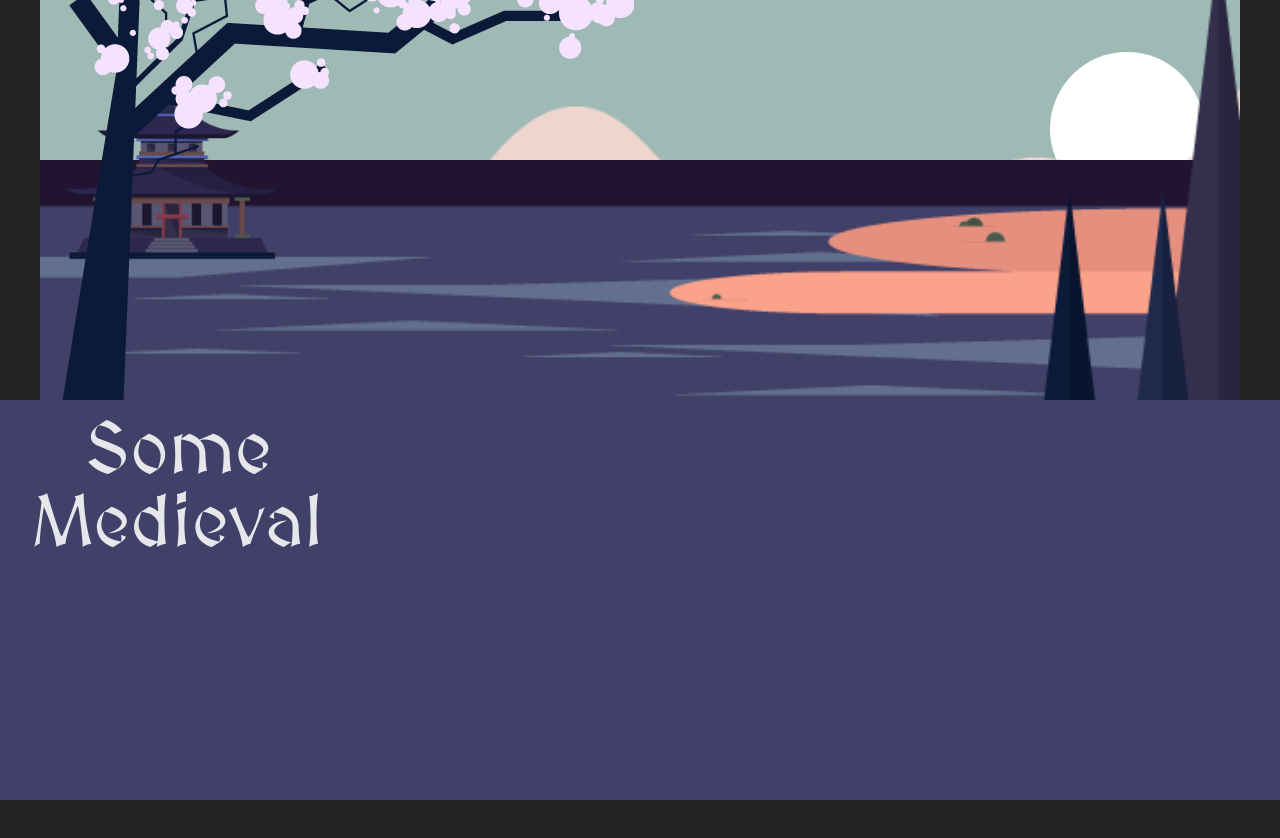
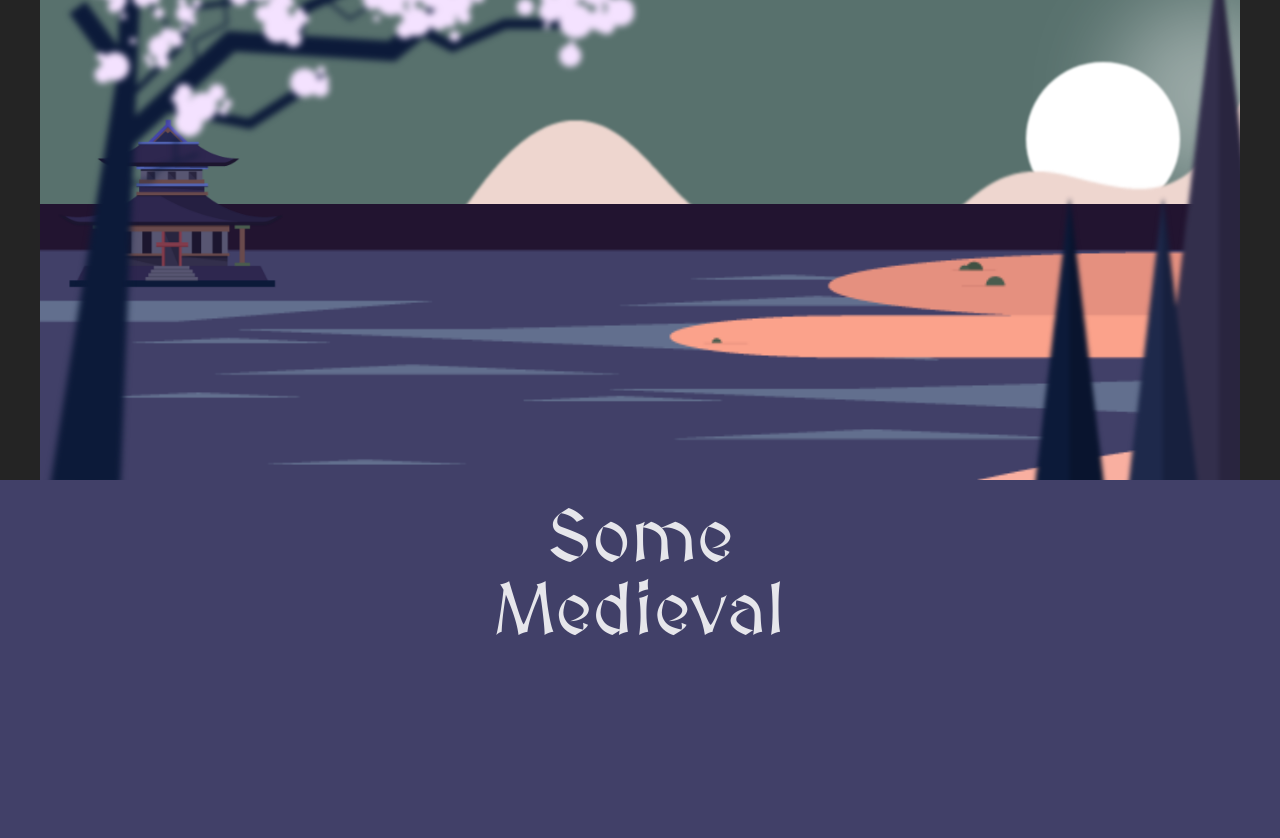
Before and after one commit to lostmart/medieval-sharpness, a React (Vite) app: page / in a window 1280 px wide. Shown: the top 838 px of the page. Before the commit the page ends 800 px from the top, so only its background shows below. Built offline with nearby package versions, Linux system fonts and the light colour scheme.

Commit message:
new intf

```diff
--- a/src/App.module.scss
+++ b/src/App.module.scss
@@ -2,8 +2,8 @@
 @use "./sass/mixins" as *;
 
 .scene {
-	background-color: $primary-color;
-	min-height: 50vh;
+	background-color: $primary-color-alt;
+	min-height: 60vh;
 	display: flex;
 	flex-direction: column;
 	justify-content: center;
@@ -17,9 +17,10 @@
 		position: absolute;
 		z-index: 0;
 		width: 100%;
-		top: calc(53% - 60px);
+		top: calc(57% - 60px);
 		left: 0;
 		transform-style: preserve-3d;
+		filter: blur(1px);
 
 		@include mobile-small {
 			top: calc(61% - 60px);
@@ -47,9 +48,23 @@
 		border-radius: 50%;
 		position: absolute;
 		top: 13%;
-		right: 3%;
+		right: 5%;
 		z-index: 0;
 		transform-style: preserve-3d;
+		filter: blur(1px);
+	}
+
+	.moonLight {
+		width: max(190px, 12vw);
+		height: max(190px, 12vw);
+		background-color: #ffffff66;
+		border-radius: 50%;
+		position: absolute;
+		top: 0%;
+		right: -5%;
+		z-index: 0;
+		transform-style: preserve-3d;
+		filter: blur(42px);
 	}
 
 	.lake {
@@ -83,7 +98,7 @@
 	.house {
 		position: absolute;
 		top: calc(52% - 60px);
-		left: -51px;
+		left: -10%;
 		z-index: 1;
 		transform-style: preserve-3d;
 		max-width: 220px;
@@ -97,10 +112,11 @@
 
 	.nearMountains {
 		position: absolute;
-		top: calc(39% - 60px);
+		top: calc(49% - 60px);
 		z-index: 1;
 		width: 106%;
 		transform-style: preserve-3d;
+		filter: blur(2px);
 
 		@include mobile-small {
 			top: calc(25% - 60px);
@@ -124,6 +140,7 @@
 		z-index: 1;
 		left: calc(10% - 110px);
 		transform-style: preserve-3d;
+		filter: blur(3px);
 
 		// @include mobile-small {
 		// 	left: 1dvw;
--- a/src/App.tsx
+++ b/src/App.tsx
@@ -52,6 +52,15 @@ const App = () => {
 				}}
 			>
 				<div
+					className={styles.moonLight}
+					style={{
+						transform: `translate3d(${mousePosition.x * 0.005}px, ${
+							mousePosition.y * 0.003
+						}px, 0px)`,
+						...springStyle,
+					}}
+				></div>
+				<div
 					className={styles.moon}
 					style={{
 						transform: `translate3d(${mousePosition.x * 0.005}px, ${
@@ -60,6 +69,7 @@ const App = () => {
 						...springStyle,
 					}}
 				></div>
+
 				<img
 					className={styles.bg}
 					src={bg}
--- a/src/components/AboutComp.module.scss
+++ b/src/components/AboutComp.module.scss
@@ -7,9 +7,10 @@
 
 	h2 {
 		text-align: center;
-		padding: 1rem;
+		padding: 1.5rem;
 		font-size: 73px;
 		max-width: 356px;
+		margin: auto;
 		line-height: 1;
 	}
 }
--- a/src/sass/_variables.scss
+++ b/src/sass/_variables.scss
@@ -1,4 +1,5 @@
 $primary-color: #9fb9b5;
+$primary-color-alt: #58716d;
 $secondary-color: #eed6cf;
 $tertiary-color: #414068;
 
```
